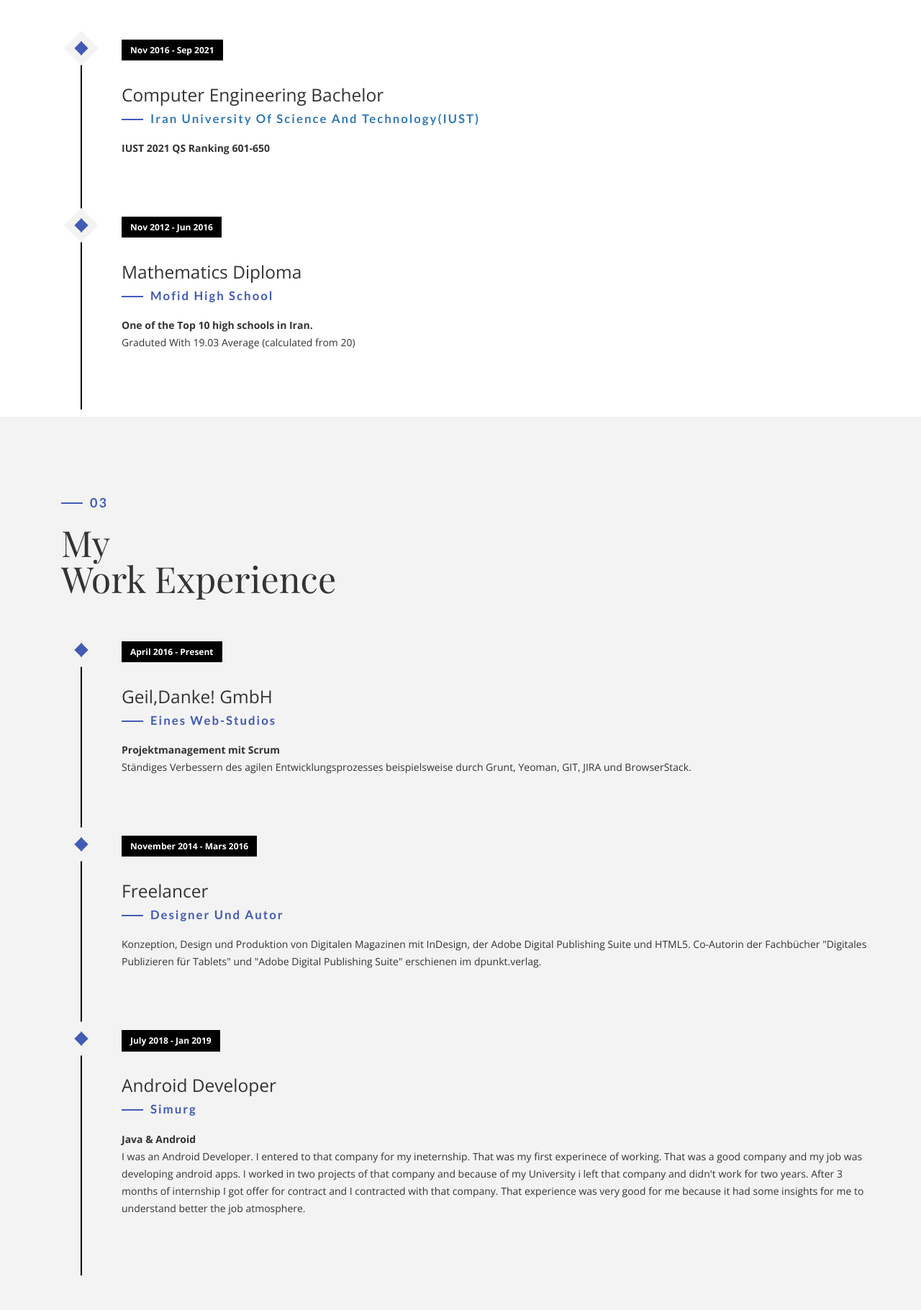
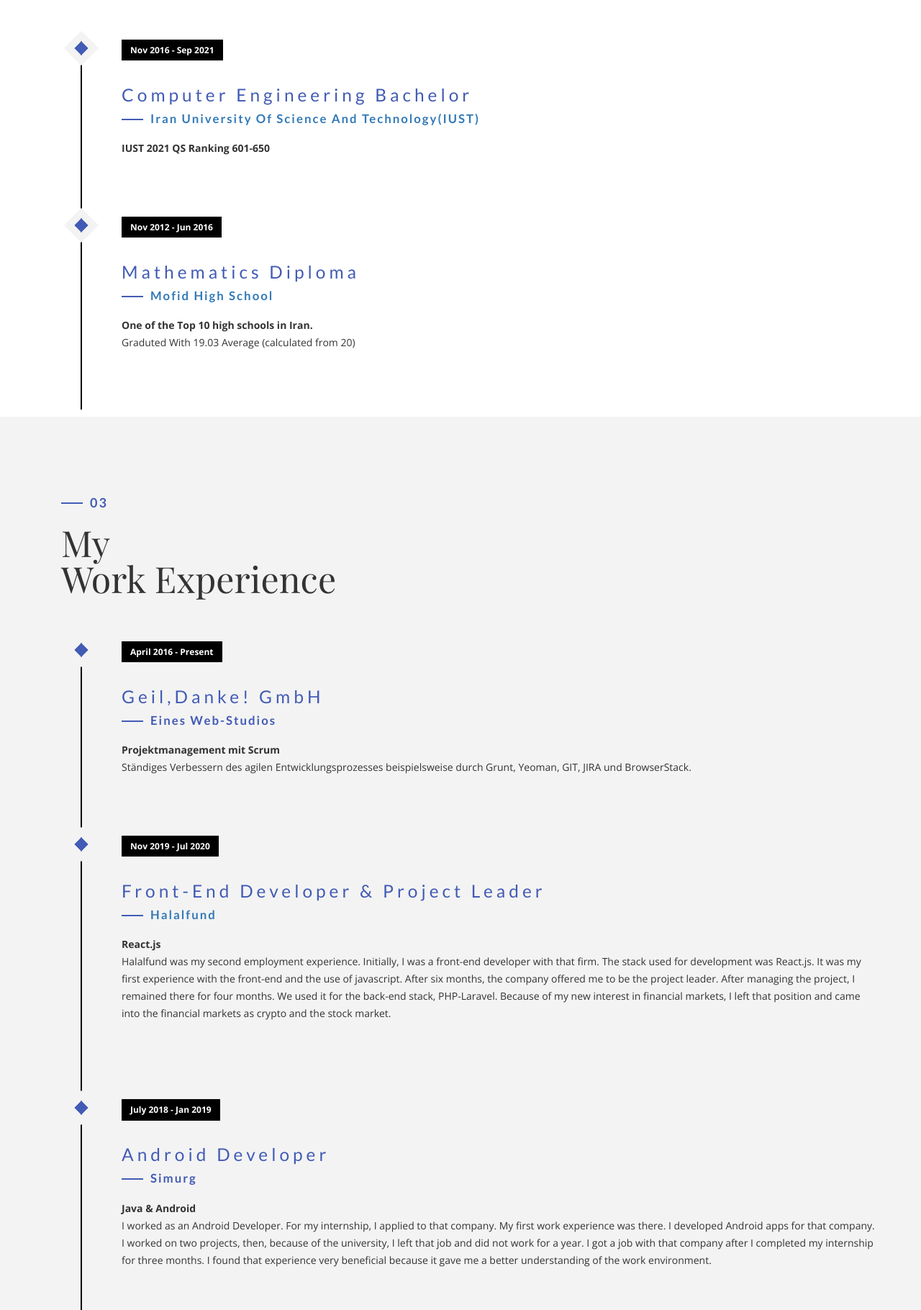
Before and after one commit to AminMortezaie/aminmortezaie.github.io, a PHP site: page / in a window 1280 px wide. Shown: the part 1780-3600 px from the top of the page at 72% size. Run offline with PHP 8.4, Linux system fonts and the light colour scheme; some web fonts are replaced.

Commit message:
update: some data about me and my experience

```diff
--- a/css/style.css
+++ b/css/style.css
@@ -50,6 +50,16 @@
     color: #425BB5;
     margin-left: 40px;
     font-weight: 700;
+}
+h3 {
+    font-family: 'Lato', sans-serif;
+    text-transform: capitalize;
+    letter-spacing: 5px;
+    /* position: relative; */
+    color: #425BB5;
+    /* margin-left: 0px; */
+    /* font-weight: 10000; */
+    font-size: 66px;
 }
 
 h4:before {
--- a/index.html
+++ b/index.html
@@ -53,7 +53,7 @@
         <div class="container">
             <div class="disply-table">
                 <div class="table-cell" data-aos="fade-up" data-aos-delay="0">
-                    <h4>Amin Mortezaie</h4>
+                    <h3>Amin Mortezaie</h3>
                     <h2 style="font-family: 'Playfair Display', serif;
                     font-size: 50px;
                     line-height: 50px;">Software Engineer &<br /> Blockchain Researcher</h2> </div>
@@ -69,8 +69,11 @@
                 <h4>01</h4>
                 <h1 class="size-50">Know <br /> About me</h1>
                 <div class="h-50"></div>
-                <p>Appropriately maintain standards compliant total linkage with cutting-edge action items. Enthusiastically create seamless synergy rather than excellent value. Quickly promote premium strategic theme areas vis-a-vis.</p>
-                <p>Appropriately maintain standards compliant total linkage with cutting-edge action items. Enthusiastically create seamless synergy rather than excellent value.</p>
+                <p> I'm the creative one.
+                    I've always wanted to follow big targets.
+                    For me, being better than before is all that matters.
+                    I've always tried to complete the job as well as possible, but I believe that "Done is better than Perfect!".
+                </p>
             </div>
             <div class="col-md-6 about-img-div">
                 <div class="about-border" data-aos="fade-up" data-aos-delay=".5"></div>
@@ -104,7 +107,7 @@
                             <div class="timeline-event-copy">
                                 <p class="timeline-event-thumbnail">Nov 2012 - Jun 2016</p>
                                 <h3>Mathematics Diploma  </h3>
-                                <h4>Mofid High School</h4>
+                                <h4><a href="https://mofidsch.ir/h1/">Mofid High School</a></h4>
                                 <p><strong>One of the Top 10 high schools in Iran. </strong>
                                 <br> Graduted With 19.03 Average (calculated from 20)</br>
                                 </p>
@@ -139,10 +142,19 @@
                     <li class="timeline-event" data-aos="fade-up" data-aos-delay=".2">
                         <label class="timeline-event-icon"></label>
                         <div class="timeline-event-copy">
-                            <p class="timeline-event-thumbnail">November 2014 - Mars 2016</p>
-                            <h3>Freelancer</h3>
-                            <h4>Designer und Autor</h4>
-                            <p>Konzeption, Design und Produktion von Digitalen Magazinen mit InDesign, der Adobe Digital Publishing Suite und HTML5. Co-Autorin der Fachbücher "Digitales Publizieren für Tablets" und "Adobe Digital Publishing Suite" erschienen im dpunkt.verlag.</p>
+                            <p class="timeline-event-thumbnail">Nov 2019 - Jul 2020</p>
+                            <h3>Front-End Developer & Project Leader</h3>
+                            <h4><a href="http://halalfund.ir"> Halalfund</a></h4>
+                            <p><strong> React.js </strong>
+                                <br> Halalfund was my second employment experience.
+                                Initially, I was a front-end developer with that firm.
+                                The stack used for development was React.js.
+                                It was my first experience with the front-end and the use of javascript.
+                                After six months, the company offered me to be the project leader.
+                                After managing the project, I remained there for four months.
+                                We used it for the back-end stack, PHP-Laravel.
+                                Because of my new interest in financial markets, I left that position and came into the financial markets as crypto and the stock market.</p>
+                            </br>
                         </div>
                     </li>
                     <li class="timeline-event" data-aos="fade-up" data-aos-delay=".4">
@@ -152,13 +164,12 @@
                             <h3>Android Developer</h3>
                             <h4>Simurg</h4>
                             <p><strong>Java & Android </strong>
-                                <br>I was an Android Developer.
-                                    I entered to that company for my ineternship.
-                                    That was my first experinece of working.
-                                    That was a good company and my job was developing android apps.
-                                    I worked in two projects of that company and because of my University i left that company and didn't work for two years.
-                                    After 3 months of internship I got offer for contract and I contracted with that company.
-                                    That experience was very good for me because it had some insights for me to understand better the job atmosphere.
+                                <br>I worked as an Android Developer.
+                                    For my internship, I applied to that company.
+                                    My first work experience was there.
+                                    I developed Android apps for that company. I worked on two projects, then, because of the university, I left that job and did not work for a year.
+                                    I got a job with that company after I completed my internship for three months.
+                                    I found that experience very beneficial because it gave me a better understanding of the work environment.
                                 </p>
                         </div>
                     </li>
```
Also changed, not shown: img/about-img.jpg.
